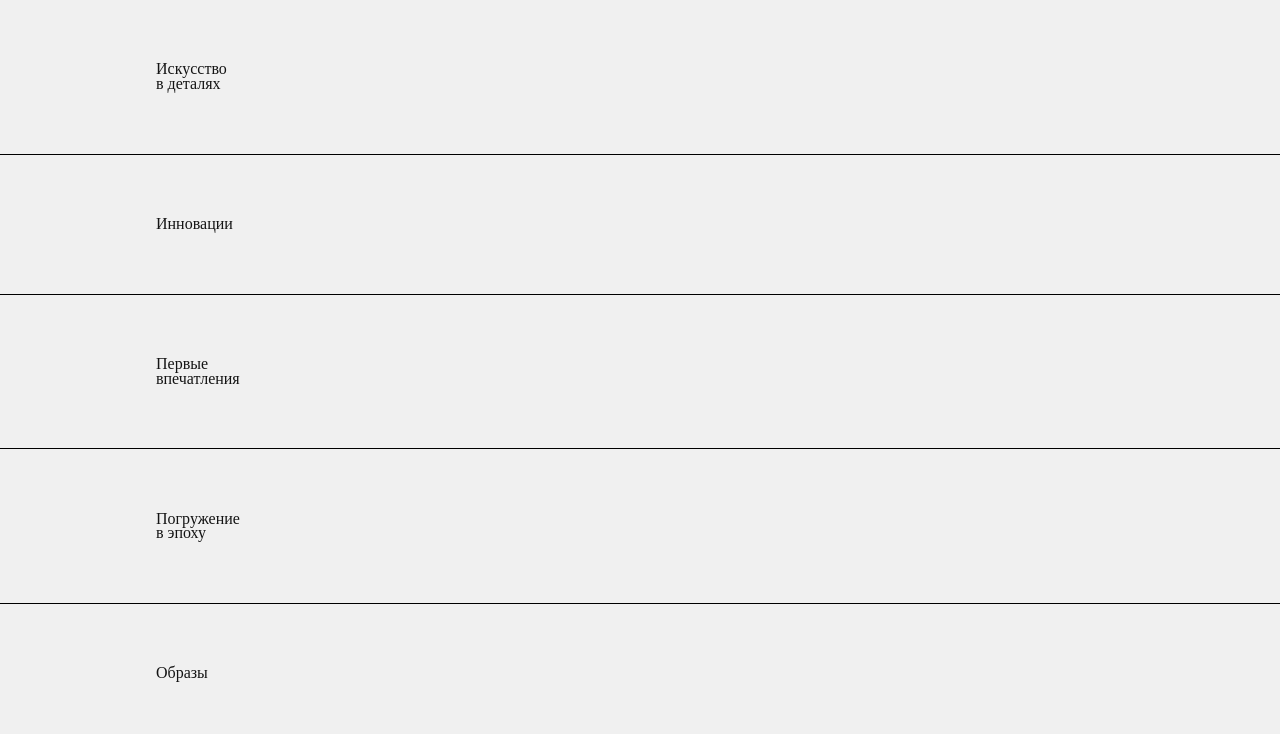
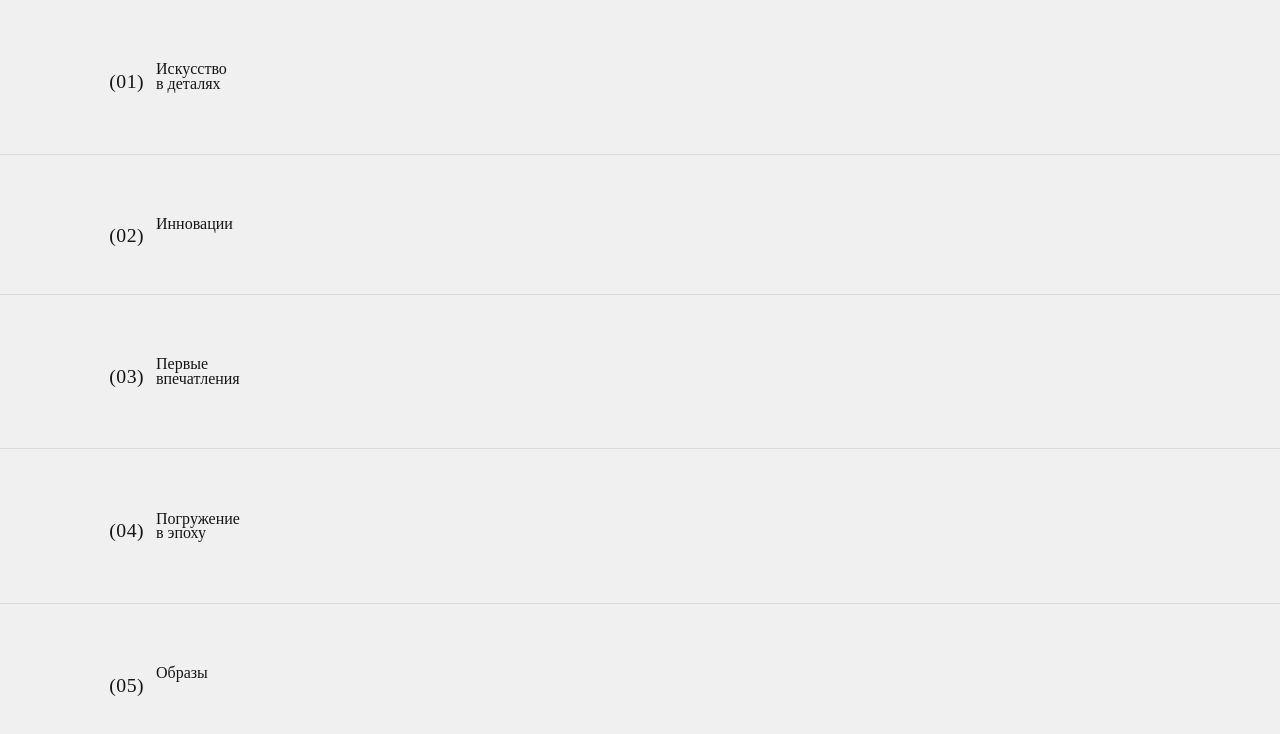
Before and after one commit to WASPSHINE/parallax, a plain HTML site: page index.html in a window 1280 px wide. Shown: the top 734 px of the page. Drawn offline with Linux system fonts and the light colour scheme.

Commit message:
Структурирование и прописывание стилей css

```diff
--- a/css/main.css
+++ b/css/main.css
@@ -7,12 +7,12 @@
 :root {
     --black: #141414;
     --index: calc(1vw + 1vh);
+    --transition: 1.25s ease;
 }
 
 @font-face {
     font-family: arsenal_f;
-    scr: url(../fonts/arsenal-regular.woff2);
-
+    src: url(../fonts/arsenal-regular.woff2);
 }
 
 body {
@@ -32,10 +32,20 @@ body {
     display: block;
     line-height: .9;
     padding: calc(var(--index) *3) calc(var(--index) *7.5);
-    border-bottom: 1px solid #000;
+    border-bottom: 1px solid rgb(0 0 0 / .09);
+    counter-increment: my-counter;
 }
 
 .magic-list__header {
     width: min-content;
+    transition: var(--transition);
+}
 
+.magic-list__item::before {
+    content: '(0' counter(my-counter) ')';
+    position: absolute;
+    font-size: calc(var(--index) * .95);
+    margin-left: calc(var(--index) * -2.25);
+    margin-top: calc(var(--index) / 2);
+    letter-spacing: .5px;
 }
--- a/index.html
+++ b/index.html
@@ -5,6 +5,7 @@
     <meta name="viewport"
           content="width=device-width, user-scalable=no, initial-scale=1.0, maximum-scale=1.0, minimum-scale=1.0">
     <meta http-equiv="X-UA-Compatible" content="ie=edge">
+    <title>document</title>
     <link rel="stylesheet" href="css/main.css">
     <script src="js/app.js" defer></script>
 </head>
@@ -38,6 +39,5 @@
         <div class="cursor__image" style=""></div>
     </div>
 </a>
-
 </body>
 </html>
```
